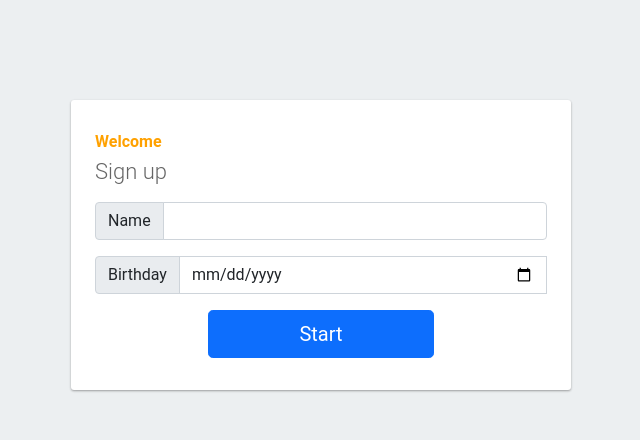
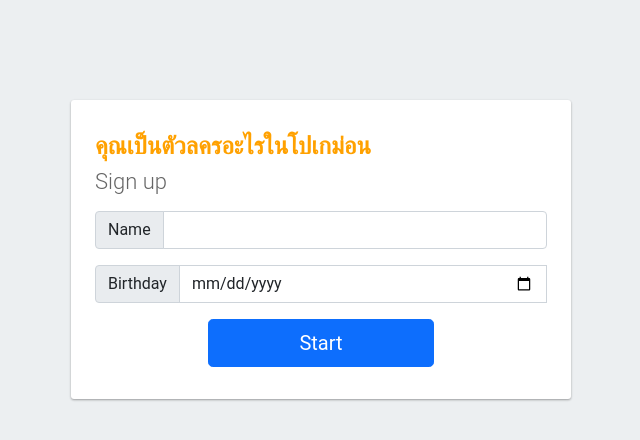
Before and after one commit to Panitaporn/big-data, a website: page dist/index.html in a window 1280 px wide. Shown: the whole page, without its empty margins (319-959 px from the left). Drawn offline with nearby package versions, Linux system fonts and the light colour scheme.

Commit message:
Update index.html

```diff
--- a/dist/index.html
+++ b/dist/index.html
@@ -30,7 +30,7 @@
     #message h2 {
       color: #ffa100;
       font-weight: bold;
-      font-size: 16px;
+      font-size: 24px;
       margin: 0 0 8px;
     }
 
@@ -87,7 +87,7 @@
 
 <body>
   <div id="message">
-    <h2>Welcome</h2>
+    <h2>คุณเป็นตัวลครอะไรในโปเกม่อน</h2>
     <h1>Sign up</h1>
 
     <div class="input-group mb-3">
```
